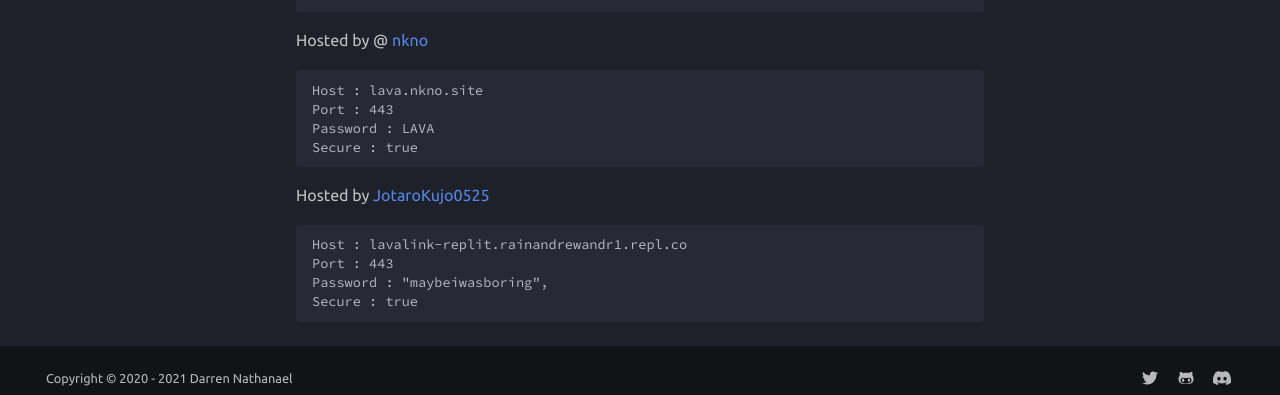
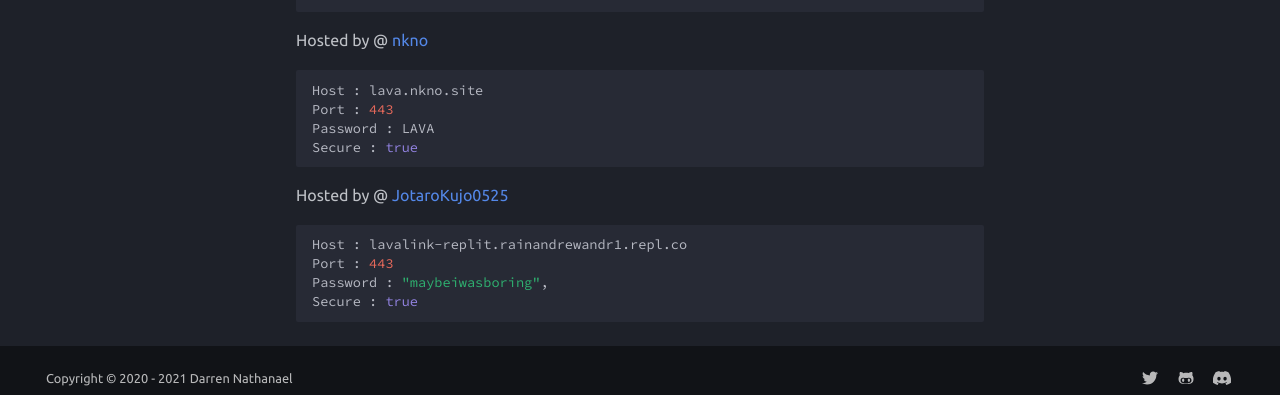
Before and after one commit to DarrenOfficial/lavalink-list, an MkDocs documentation site: the page built from docs/SSL/lavalink-with-ssl.md, in a window 1280 px wide and 1254 px high. Shown: the part 844-1239 px from the top of the window. Built offline with MkDocs 1.6.1 and Material for MkDocs 9.7.7, drawn with Linux system fonts in a browser that asks for light colours; comment, search, counter and statistics services are not loaded.

Commit message:
Fixed 2 lavalink servers description
Fixed when 2 lavalink servers was without "bash" thing at start and last one was without @ before nickname of user who hosting it

````diff
--- a/docs/SSL/lavalink-with-ssl.md
+++ b/docs/SSL/lavalink-with-ssl.md
@@ -28,14 +28,14 @@ Password : "methisbigbrain"
 Secure : true
 ```
 Hosted by @ [nkno](https://nkno.site)
-```
+```bash
 Host : lava.nkno.site
 Port : 443
 Password : LAVA
 Secure : true
 ```
-Hosted by [JotaroKujo0525](https://github.com/JotaroKujo0525)
-```
+Hosted by @ [JotaroKujo0525](https://github.com/JotaroKujo0525)
+```bash
 Host : lavalink-replit.rainandrewandr1.repl.co
 Port : 443
 Password : "maybeiwasboring",
````
